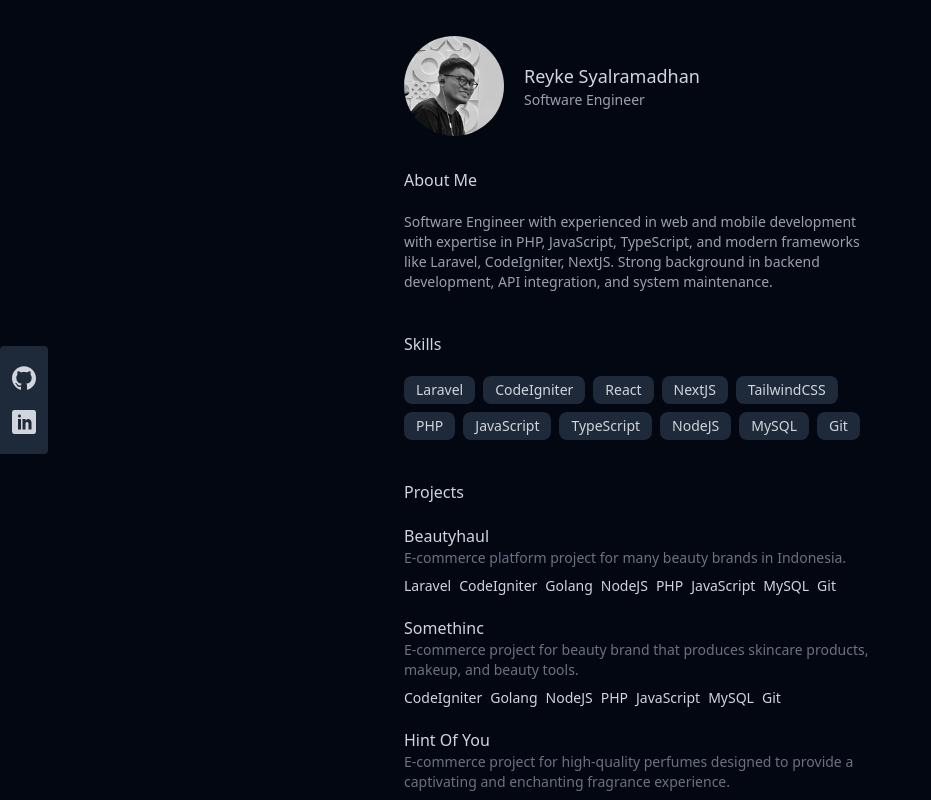
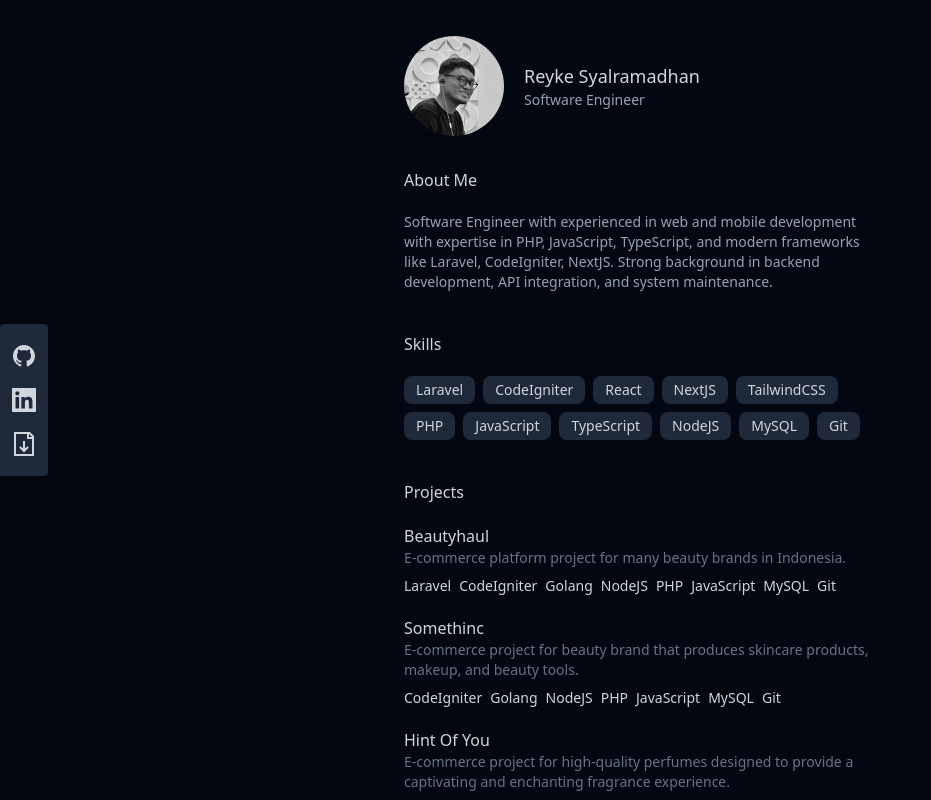
Before and after one commit to Reyshal/my-portfolio, a React (Vite) app: page / in a window 1280 px wide. Shown: the top 800 px of the page, without its empty margins (0-931 px from the left). Built offline with nearby package versions, Linux system fonts and the light colour scheme.

Commit message:
feat(social-links): add resume on social links

```diff
--- a/src/components/SocialLinks.tsx
+++ b/src/components/SocialLinks.tsx
@@ -1,15 +1,21 @@
-import { ImGithub, ImLinkedin } from "react-icons/im";
 import { motion } from "framer-motion";
+import { GrDocumentDownload, GrGithub, GrLinkedin } from "react-icons/gr";
+import resume from "../assets/resume.pdf";
 
 function SocialLinks() {
   const socials = [
     {
       link: "https://github.com/Reyshal",
-      icon: <ImGithub className="w-6 h-6" />,
+      icon: <GrGithub className="w-6 h-6" />,
     },
     {
       link: "https://www.linkedin.com/in/reyshal/",
-      icon: <ImLinkedin className="w-6 h-6" />,
+      icon: <GrLinkedin className="w-6 h-6" />,
+    },
+    {
+      link: resume,
+      icon: <GrDocumentDownload className="w-6 h-6" />,
+      download: true,
     },
   ];
 
@@ -19,8 +25,9 @@
         key={social.link}
         whileHover={{ scale: 1.1 }}
         href={social.link}
-        target="_blank"
+        target={social.download ? "_blank" : "_self"}
         rel="noopener noreferrer"
+        download={social.download}
         className="text-gray-300 hover:text-indigo-400"
       >
         {social.icon}
```
Also changed, not shown: src/assets/cursor-trail.svg (deleted), 1 other file (tests, documents, lock files or other folders).
